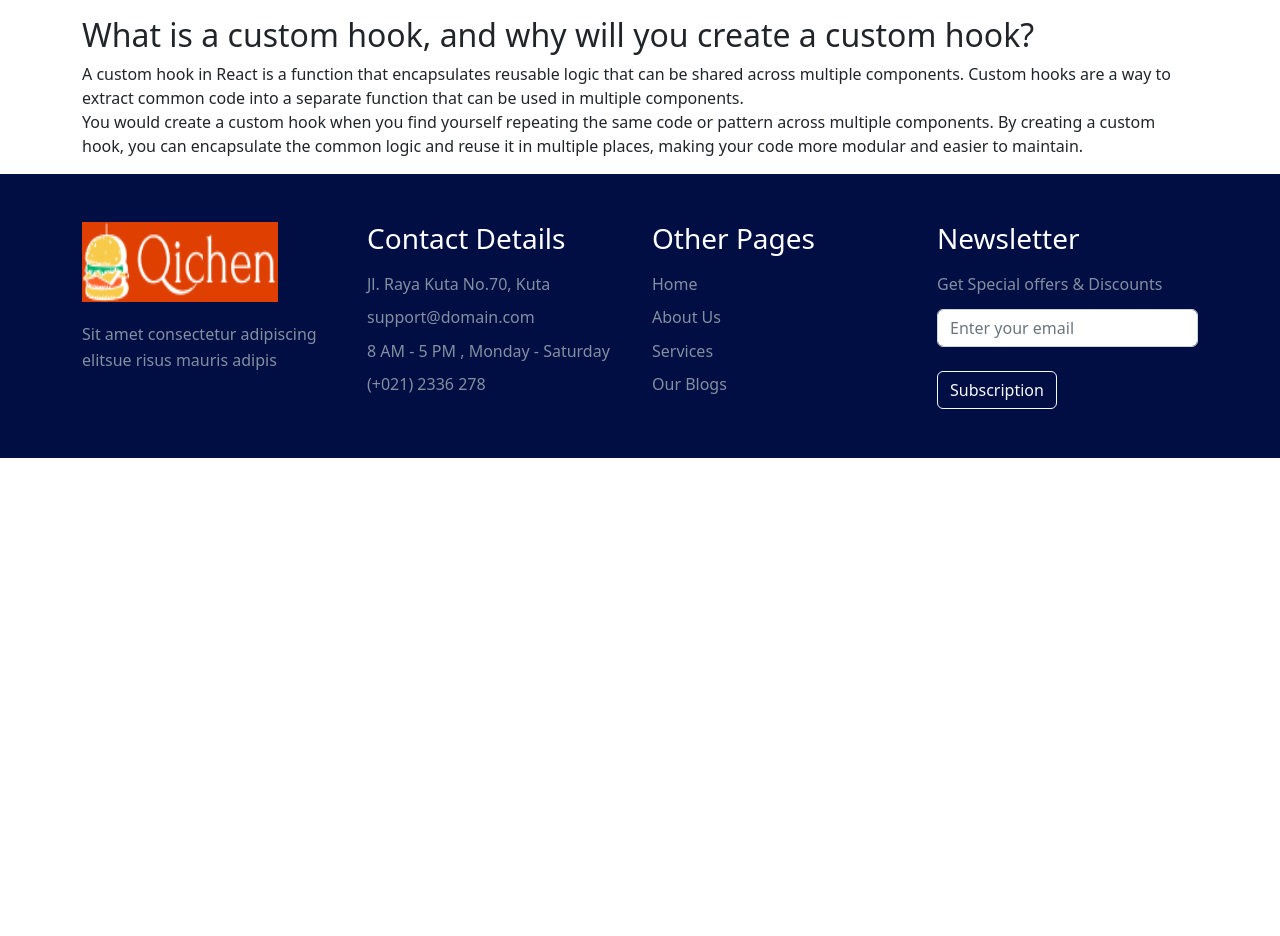
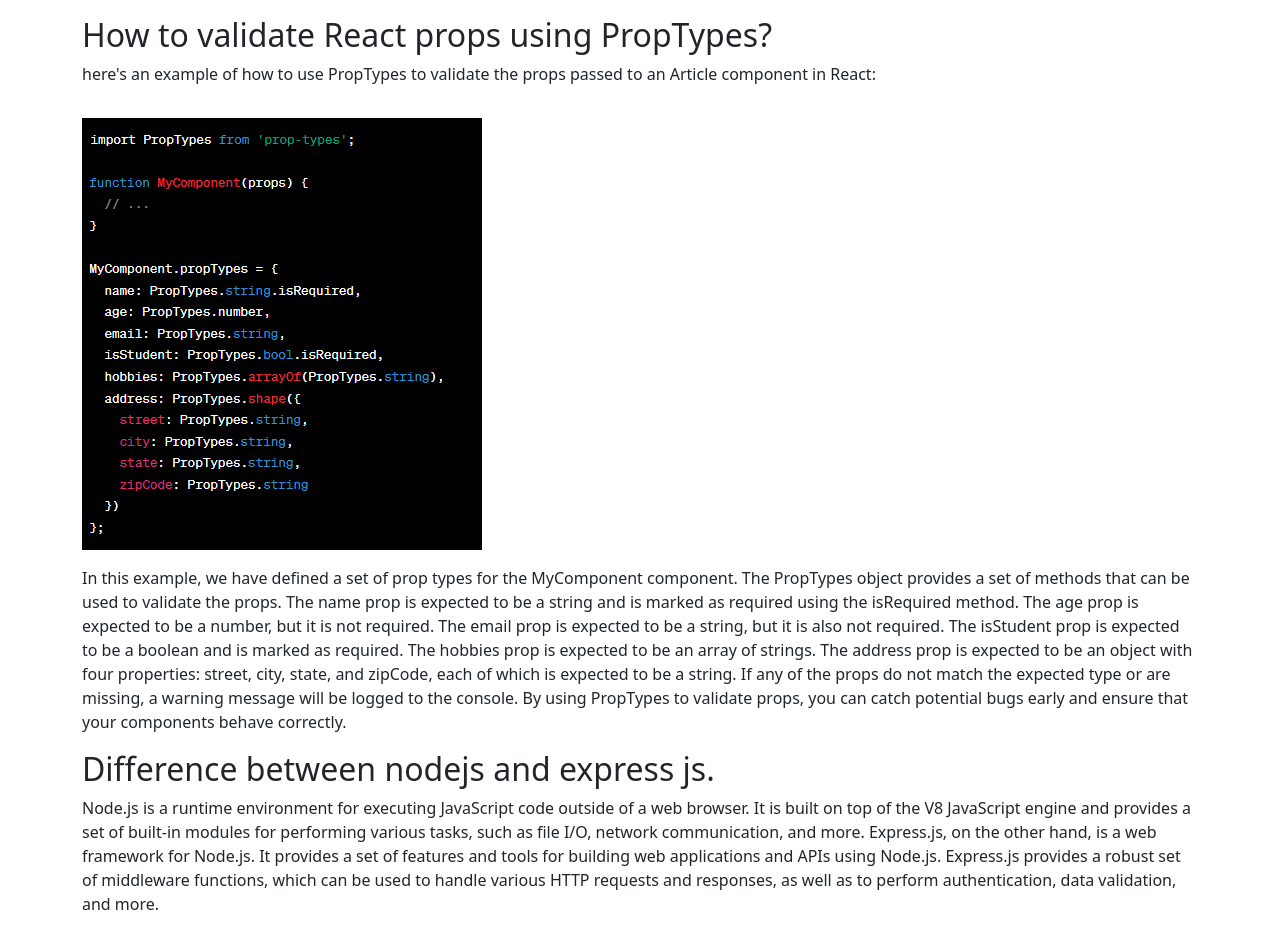
Before and after one commit to smshaown/Food-Coner, a React (Vite) app: page /blog in a window 1280 px wide. Shown: the part 382-1318 px from the top of the page. Before the commit the page ends 840 px from the top, so only its background shows below. Built offline with nearby package versions, Linux system fonts and the light colour scheme; no server answers; a web font is replaced by a local one.

Commit message:
done the blog

```diff
--- a/src/components/Blog/Blog.jsx
+++ b/src/components/Blog/Blog.jsx
@@ -1,43 +1,98 @@
 import React from "react";
 import { Container } from "react-bootstrap";
 import Pdf from "react-to-pdf";
+import blog from "../../assets/blog.png";
 
 const Blog = () => {
-
   const ref = React.createRef();
 
   return (
-    <Container >
-
-
+    <Container>
       <Pdf targetRef={ref} filename="code-example.pdf">
         {({ toPdf }) => (
-                    <button
-                    className="btn btn-danger mt-5"
-                    onClick={toPdf}
-                    >
+          <button className="btn btn-danger mt-5" onClick={toPdf}>
             Download PDF
           </button>
         )}
       </Pdf>
 
-      <h1 className="text-center mb-5" style={{paddingTop: "-100px"}}>This is Blog Section</h1>
+      <h1 className="text-center mb-5" style={{ paddingTop: "-100px" }}>
+        This is Blog Section
+      </h1>
       <div ref={ref}>
-        <h3>Differences between uncontrolled and controlled components?
-            </h3>
-        <p>In React, uncontrolled components and controlled components refer to two different ways of handling form elements and user input:
+        <h3>Differences between uncontrolled and controlled components?</h3>
+        <p>
+          In React, uncontrolled components and controlled components refer to
+          two different ways of handling form elements and user input:
           <br />
-        1. Uncontrolled components: These are form elements that store their own state internally, rather than relying on React state. This means that the values of the input fields are not controlled by React, and can be accessed directly from the DOM. Uncontrolled components are often simpler to use, but they can be harder to validate and maintain.
+          1. Uncontrolled components: These are form elements that store their
+          own state internally, rather than relying on React state. This means
+          that the values of the input fields are not controlled by React, and
+          can be accessed directly from the DOM. Uncontrolled components are
+          often simpler to use, but they can be harder to validate and maintain.
           <br />
-        2. Controlled components: These are form elements that rely on React state to store their values. This means that the values of the input fields are controlled by React, and any changes to the values are reflected in the state. Controlled components are often used when you need to validate input, conditionally disable or enable fields, or perform other complex tasks.</p>
+          2. Controlled components: These are form elements that rely on React
+          state to store their values. This means that the values of the input
+          fields are controlled by React, and any changes to the values are
+          reflected in the state. Controlled components are often used when you
+          need to validate input, conditionally disable or enable fields, or
+          perform other complex tasks.
+        </p>
       </div>
+
+      <div>
+        <h2>How to validate React props using PropTypes?</h2>
+        <p>
+          here's an example of how to use PropTypes to validate the props passed
+          to an Article component in React:
+        </p>
+        <img src={blog} className="mx-auto mt-3 mb-3" alt="" />
+        <p>
+          In this example, we have defined a set of prop types for the
+          MyComponent component. The PropTypes object provides a set of methods
+          that can be used to validate the props. The name prop is expected to
+          be a string and is marked as required using the isRequired method. The
+          age prop is expected to be a number, but it is not required. The email
+          prop is expected to be a string, but it is also not required. The
+          isStudent prop is expected to be a boolean and is marked as required.
+          The hobbies prop is expected to be an array of strings. The address
+          prop is expected to be an object with four properties: street, city,
+          state, and zipCode, each of which is expected to be a string. If any
+          of the props do not match the expected type or are missing, a warning
+          message will be logged to the console. By using PropTypes to validate
+          props, you can catch potential bugs early and ensure that your
+          components behave correctly.
+        </p>
+      </div>
+
+      <div>
+        <h2>Difference between nodejs and express js.</h2>
+
+        <p>
+          Node.js is a runtime environment for executing JavaScript code outside
+          of a web browser. It is built on top of the V8 JavaScript engine and
+          provides a set of built-in modules for performing various tasks, such
+          as file I/O, network communication, and more. Express.js, on the other
+          hand, is a web framework for Node.js. It provides a set of features
+          and tools for building web applications and APIs using Node.js.
+          Express.js provides a robust set of middleware functions, which can be
+          used to handle various HTTP requests and responses, as well as to
+          perform authentication, data validation, and more.
+        </p>
+      </div>
+
       <div>
         <h2>What is a custom hook, and why will you create a custom hook?</h2>
         <p>
-        A custom hook in React is a function that encapsulates reusable logic that can be shared across multiple components. Custom hooks are a way to extract common code into a separate function that can be used in multiple components.
+          A custom hook in React is a function that encapsulates reusable logic
+          that can be shared across multiple components. Custom hooks are a way
+          to extract common code into a separate function that can be used in
+          multiple components.
           <br />
-        You would create a custom hook when you find yourself repeating the same code or pattern across multiple components. By creating a custom hook, you can encapsulate the common logic and reuse it in multiple places, making your code more modular and easier to maintain.
-
+          You would create a custom hook when you find yourself repeating the
+          same code or pattern across multiple components. By creating a custom
+          hook, you can encapsulate the common logic and reuse it in multiple
+          places, making your code more modular and easier to maintain.
         </p>
       </div>
     </Container>
```
Also changed, not shown: src/assets/blog.png (added). Lines whose indentation alone changed are shown as unchanged.
